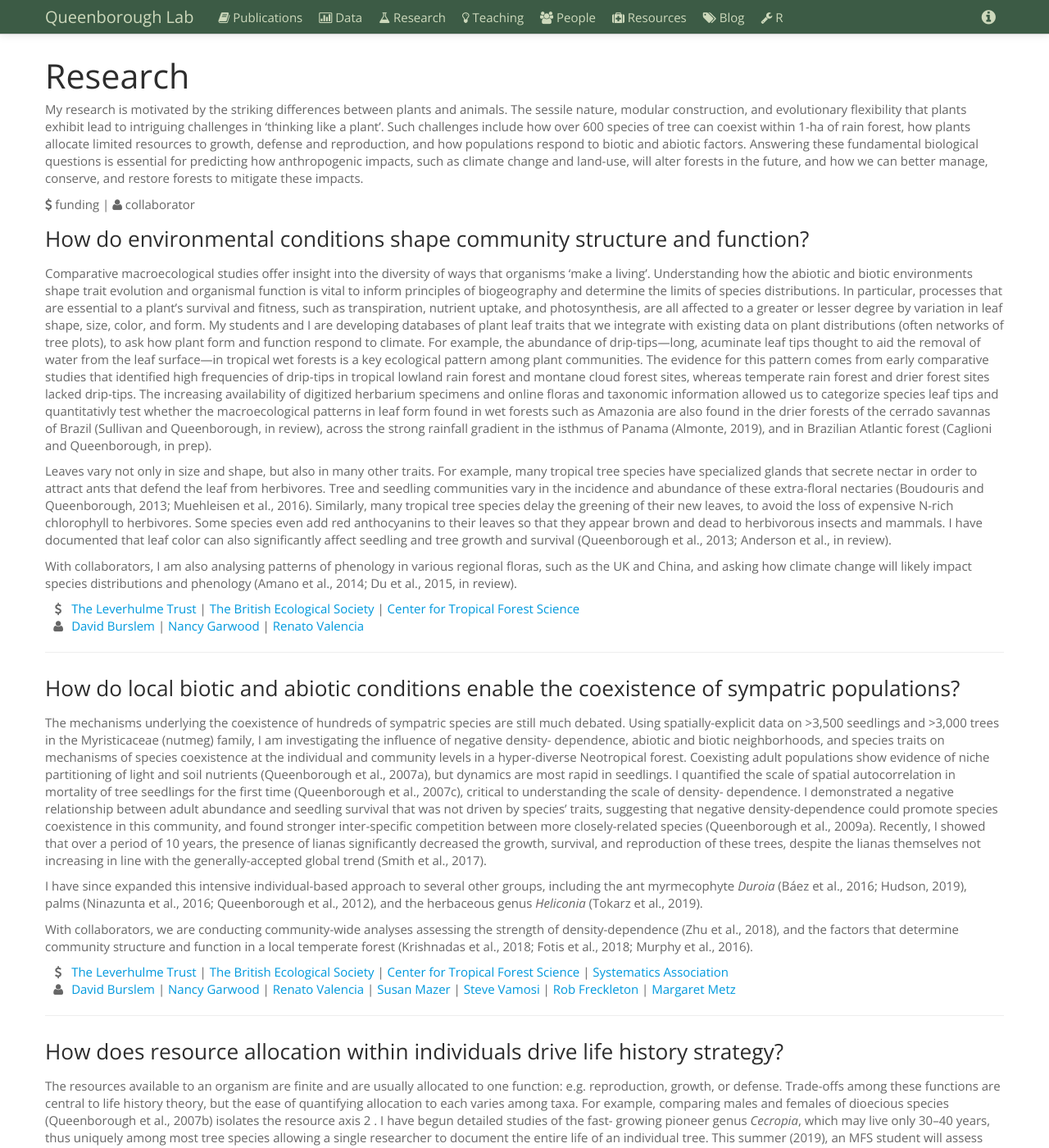
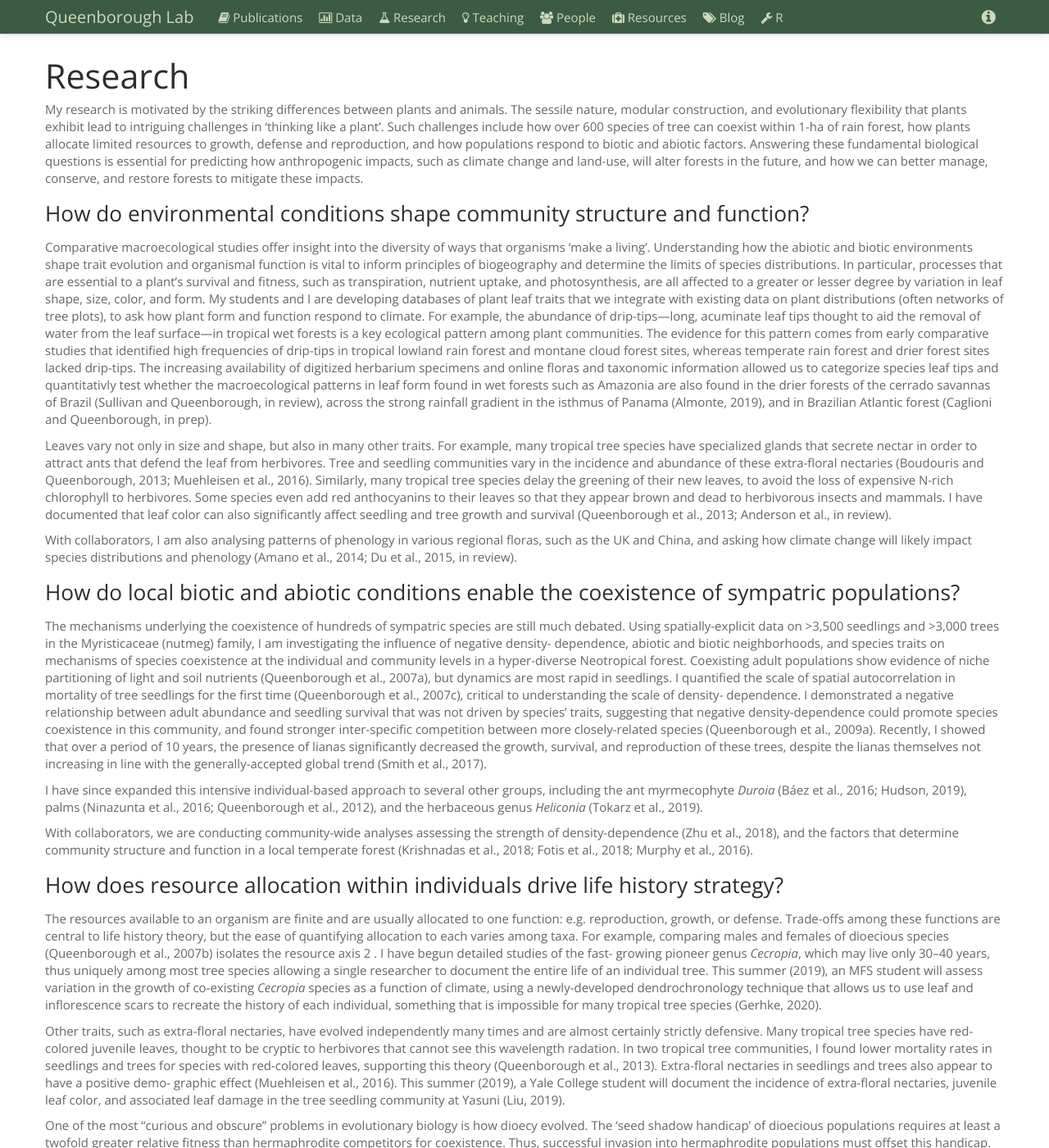
Before and after one commit to saq/saq.github.io, a Jekyll site: the page built from research.md, in a window 1280 px wide and 1400 px high. Shown: the whole window at 82% size. Built offline with Jekyll 4.4.1, drawn with Linux system fonts in a browser that asks for light colours; some of the changed text lies outside the part shown.

Commit message:
Update research.md

```diff
--- a/research.md
+++ b/research.md
@@ -15,10 +15,6 @@ and abiotic factors. Answering these fundamental biological questions is essenti
 predicting how anthropogenic impacts, such as climate change and land-use, will alter
 forests in the future, and how we can better manage, conserve, and restore forests to
 mitigate these impacts.
-
-<div>
-<p> <span class="showtooltip" title="funding source"><i class="icon-dollar"> </i></span> funding | <span class="showtooltip" title="collaborators"><i class="icon-user"> </i></span> collaborator </p>
-</div>
 
 
 ### How do environmental conditions shape community structure and function?
@@ -54,14 +50,6 @@ With collaborators, I am also analysing patterns of phenology in various regiona
 floras, such as the UK and China, and asking how climate change will likely impact
 species distributions and phenology (Amano et al., 2014; Du et al., 2015, in review).
 
-  <div>
-    <ul class="icons-ul">
-        <li><i class="icon-li icon-usd"> </i><a href="http://www.leverhulme.ac.uk/">The Leverhulme Trust</a> | <a href="http://www.britishecologicalsociety.org/">The British Ecological Society</a> | <a href="http://www.ctfs.si.edu">Center for Tropical Forest Science</a></li>
-        <li><i class="icon-li icon-user"> </i><a href="http://www.abdn.ac.uk/biologicalsci/staff/details/d.burslem">David Burslem</a> | <a href="http://www.plantbiology.siu.edu/Adjunct/Garwood.index.html">Nancy Garwood</a> | <a href="http://www.biologia.puce.edu.ec/natura.php?c=164">Renato Valencia</a></li>
-    </ul>
-  </div>
-
-<hr>
 
 ### How do local biotic and abiotic conditions enable the coexistence of sympatric populations?
 
@@ -89,14 +77,7 @@ structure and function in a local temperate forest (Krishnadas et al., 2018; Fot
 2018; Murphy et al., 2016).
 
 
-  <div>
-    <ul class="icons-ul">
-        <li><i class="icon-li icon-usd"> </i><a href="http://www.leverhulme.ac.uk/">The Leverhulme Trust</a> | <a href="http://www.britishecologicalsociety.org/">The British Ecological Society</a> | <a href="http://www.ctfs.si.edu">Center for Tropical Forest Science</a> | <a href="http://www.systass.org">Systematics Association</a></li>
-        <li><i class="icon-li icon-user"> </i><a href="http://www.abdn.ac.uk/biologicalsci/staff/details/d.burslem">David Burslem</a> | <a href="http://www.plantbiology.siu.edu/Adjunct/Garwood.index.html">Nancy Garwood</a> | <a href="http://www.biologia.puce.edu.ec/natura.php?c=164">Renato Valencia</a> | <a href="http://www.eemb.ucsb.edu/people/faculty/mazer">Susan Mazer</a> | <a href="http://people.ucalgary.ca/~smvamosi/">Steve Vamosi</a> | <a href="http://www.shef.ac.uk/aps/staff-and-students/acadstaff/freckleton">Rob Freckleton</a> | <a href="http://www.margaretmetz.com/file/Home.html">Margaret Metz</a> </li>
-    </ul>
-  </div>
 
-<hr>
 
 ### How does resource allocation within individuals drive life history strategy?
 
@@ -161,10 +142,3 @@ I am also contributing phylogenetic analyses to a number of studies, including e
 amining how climate change is shifting plant phenology (Callinger et al., 2013; Amano
 et al., 2014), and a recent meta-analysis of plant-soil feedback (Crawford et al., in press),
 as well as the analyses for a recent highly-cited meta-analysis (Comita et al., 2014).
-
-  <div>
-    <ul class="icons-ul">
-        <li><i class="icon-li icon-usd"> </i> <a href="http://www.relu.ac.uk/">Rural Economy and Land Use Programme</a> | <a href="http://www.leverhulme.ac.uk/">The Leverhulme Trust</a> </li>
-        <li><i class="icon-li icon-user"> </i><a href="http://www.shef.ac.uk/aps/staff-and-students/acadstaff/freckleton">Rob Freckleton</a> | <a href="http://www.zoo.cam.ac.uk/zoostaff/csg/sutherland.html">Bill Sutherland</a> | <a href="http://www.latrobe.edu.au/scitecheng/about/staff/profile?uname=ICooke">Ira Cooke</a></li>
-    </ul>
-  </div>
```
